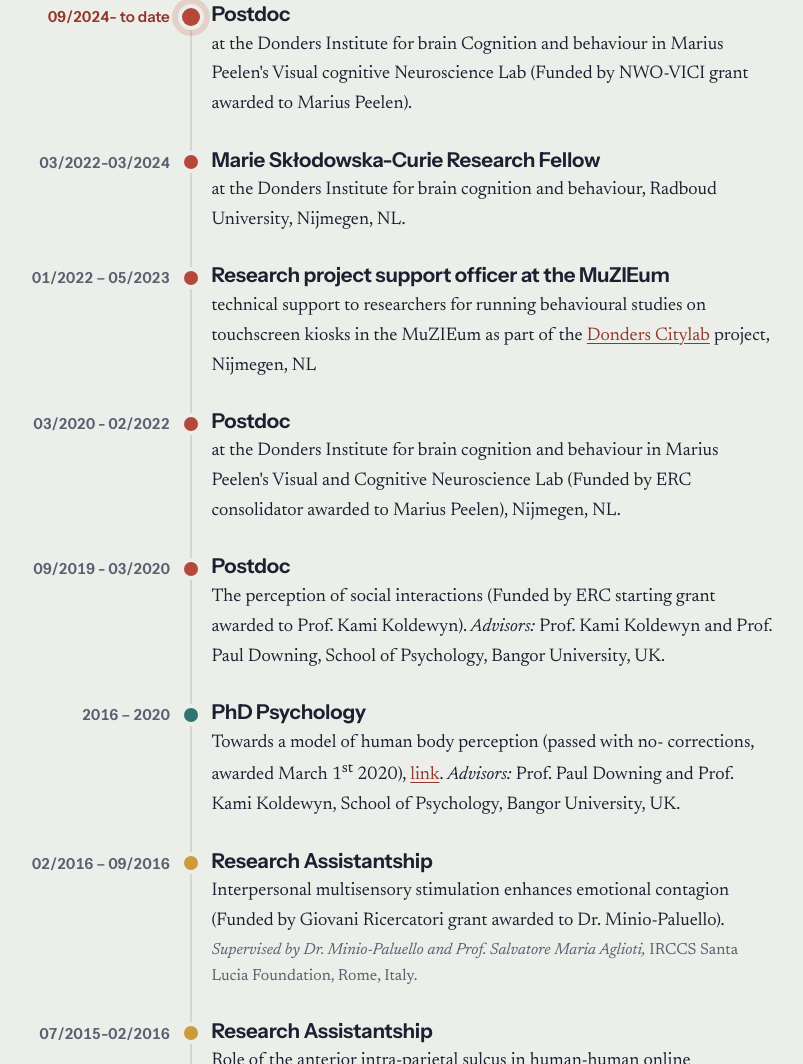
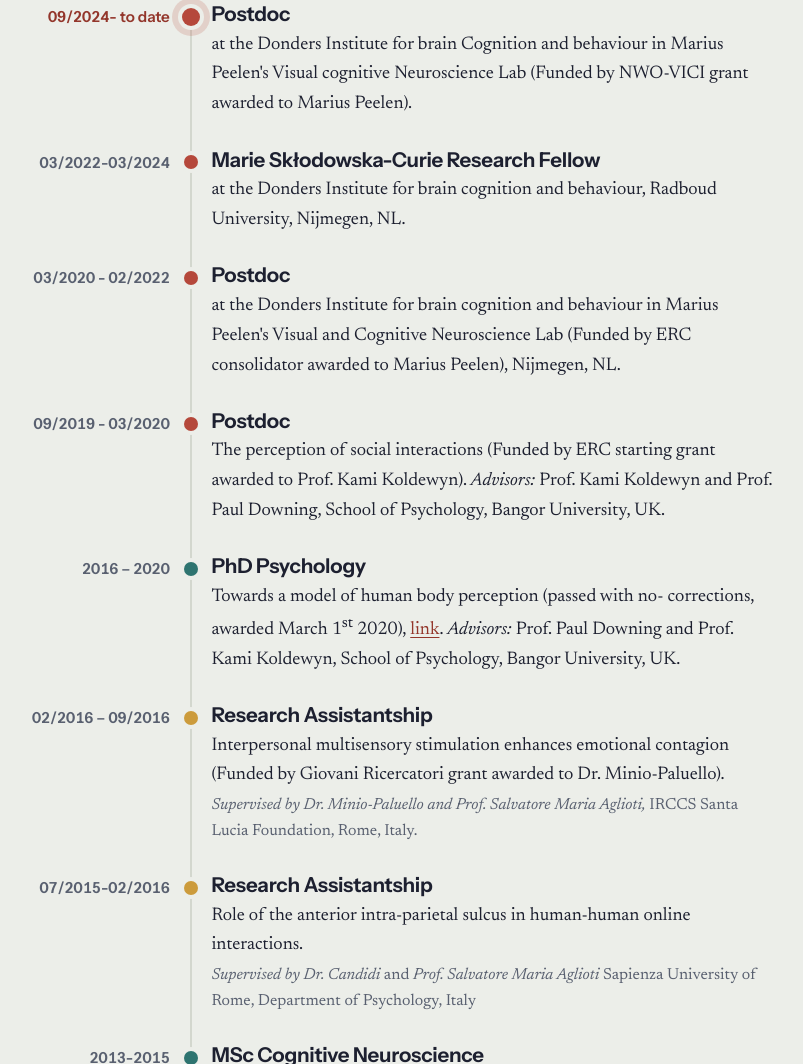
Before and after one commit to marco2gandolfo/marco2gandolfo.github.io, a plain HTML site: page cv.html in a window 1280 px wide. Shown: the part 843-1907 px from the top of the page, without its empty margins (335-1138 px from the left). Drawn offline with Linux system fonts and the light colour scheme.

Commit message:
changecv

```diff
--- a/cv.html
+++ b/cv.html
@@ -69,11 +69,6 @@
   <p>at the Donders Institute for brain cognition and behaviour, Radboud University, Nijmegen, NL.</p></div>
 </li>
 <li class="tl">
-  <p class="tl-when">01/2022 – 05/2023</p>
-  <div class="tl-body"><h3>Research project support officer at the MuZIEum</h3>
-  <p>technical support to researchers for running behavioural studies on touchscreen kiosks in the MuZIEum as part of the <a href="https://www.ru.nl/donders/research/donders-citylab/">Donders Citylab</a> project, Nijmegen, NL</p></div>
-</li>
-<li class="tl">
   <p class="tl-when">03/2020 - 02/2022</p>
   <div class="tl-body"><h3>Postdoc</h3>
   <p>at the Donders Institute for brain cognition and behaviour in Marius Peelen's Visual and Cognitive Neuroscience Lab (Funded by ERC consolidator awarded to Marius Peelen), Nijmegen, NL.</p></div>
@@ -133,7 +128,7 @@
 <article class="paper" style="--c: var(--oxide)">
   <h3><a href="https://doi.org/10.1016/j.cub.2019.06.024">Causal evidence for expression of perceptual expectations in category-selective extrastriate regions.</a></h3>
   <p class="paper-ref"><b>Gandolfo M.</b>, Downing P.E. <i>Current Biology,</i> <i>29</i>(15), 2496-2500, (2019), Cell Press.</p>
-  <p>Using fMRI-guided TMS, in two 2-sessions experiments we show that pre-target activity in visual cortex is causally necessary for the expression of perceptual expectations formed about an upcoming visual scene or person stimuli. This work brought the first compelling causal evidence that visual cortex activity related to the expectation of an upcoming, but not yet visible, stimulus (e.g. expecting to see a kitchen or a garden) is not epiphenomenal, but rather causally necessary for behavioural expectation effects (i.e. higher performance for the expected vs unexpected stimuli) to take place. This research epitomizes significant methodological advancement in the brain stimulation field by employing fMRI-guided TMS localization, and pre-registration of the procedures. The paper has been widely discussed in the field, cited 65 times, and concurrently dispatched with a commentary from Dr. Press and Dr. Yon, experts on top-down effects on visuomotor processes.</p>
+  <p>Using fMRI-guided TMS, in two 2-sessions experiments we show that pre-target activity in visual cortex is causally necessary for the expression of perceptual expectations formed about an upcoming visual scene or person stimuli. This work brought the first compelling causal evidence that visual cortex activity related to the expectation of an upcoming, but not yet visible, stimulus (e.g. expecting to see a kitchen or a garden) is not epiphenomenal, but rather causally necessary for behavioural expectation effects (i.e. higher performance for the expected vs unexpected stimuli) to take place. This research epitomizes significant methodological advancement in the brain stimulation field by employing fMRI-guided TMS localization, and pre-registration of the procedures. The paper has been  concurrently dispatched with a commentary from Dr. Press and Dr. Yon, experts on top-down effects on visuomotor processes.</p>
 </article>
 <article class="paper" style="--c: var(--lagoon)">
   <h3><a href="https://doi.org/10.1177/09567976221140341">Predictive processing of scene layout depends on naturalistic depth of field.</a></h3>
```
